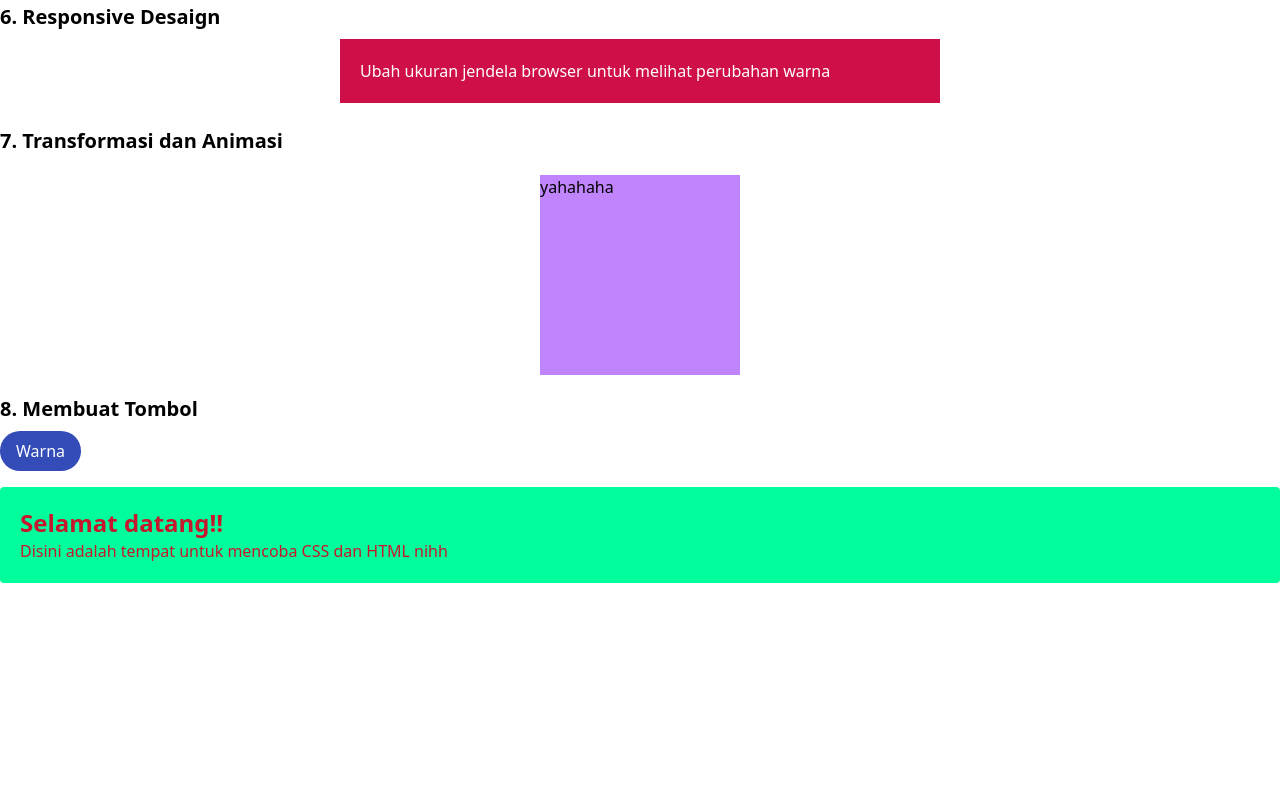
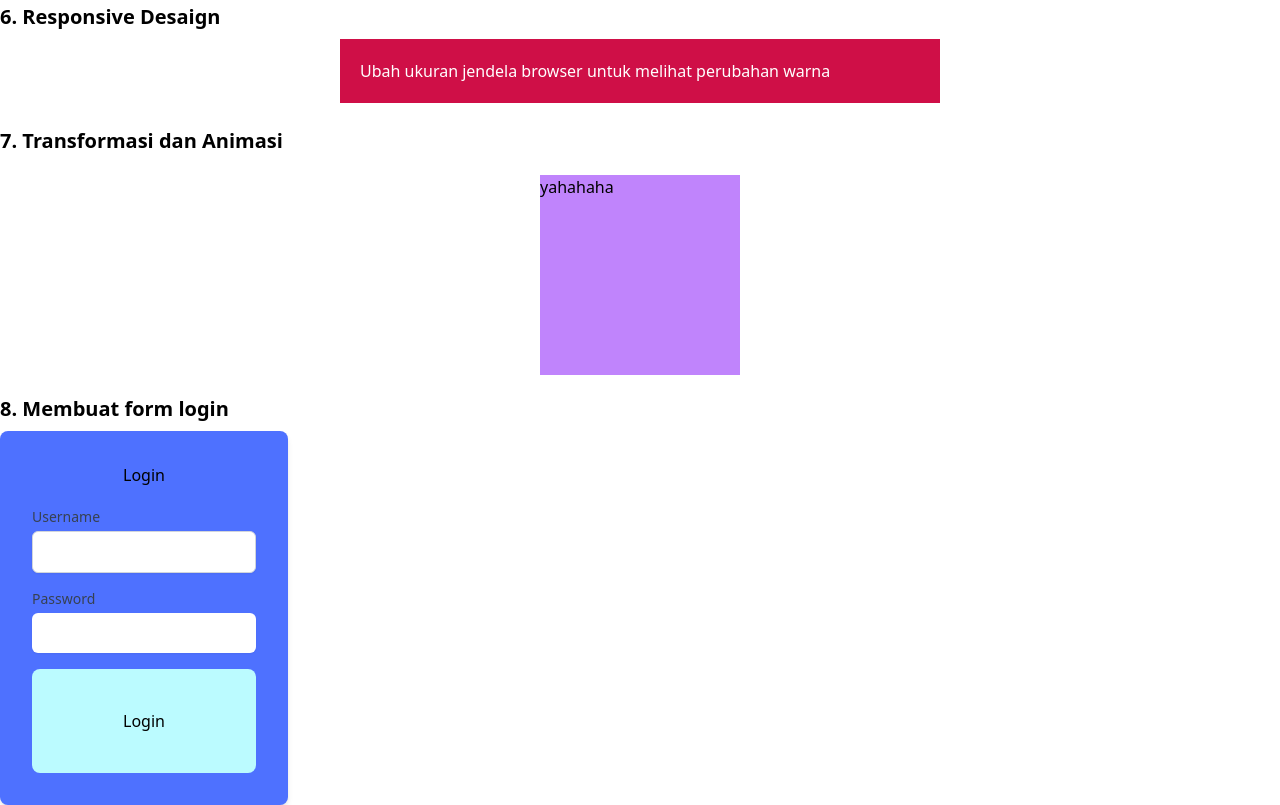
Before and after one commit to fadhilabi22/latihan-perbandingan-css-tailwind-1124160100, a website: page tailwind/tailwind.html in a window 1280 px wide. Shown: the part 815-1620 px from the top of the page. Before the commit the page ends 1398 px from the top, so only its background shows below. Drawn offline with Linux system fonts and the light colour scheme.

Commit message:
form login

```diff
--- a/tailwind/tailwind.html
+++ b/tailwind/tailwind.html
@@ -43,14 +43,21 @@
   <h2 class="text-xl font-semibold mb-2">7. Transformasi dan Animasi</h2>
   <div class="w-[200px] h-[200px] bg-purple-400 mx-auto my-5 transition-transform duration-500 hover:rotate-[20deg] hover:scale-125 hover:bg-indigo-700 hover:rounded-2xl hover:border-2 hover:border-[#FF0B55]">yahahaha</div>
 
-   <!-- Membuat Tombol dan Container -->
-  <h2 class="text-xl font-semibold mb-2">8. Membuat Tombol</h2>
-  <input type="checkbox" id="warna-toggle" class="hidden peer">
-  <label for="warna-toggle" class="inline-block bg-[#344CB7] text-white px-4 py-2 rounded-full cursor-pointer mb-4">Warna</label>
-  <div class="peer-checked:bg-black peer-checked:text-white transition-all duration-300 bg-[#00FF9C] text-[#C5172E] p-5 rounded">
-    <h1 class="text-2xl font-bold">Selamat datang!!</h1>
-    <p class="text-base">Disini adalah tempat untuk mencoba CSS dan HTML nihh</p>
-  </div>
-
+   <!-- Membuat form login -->
+    <h2 class="text-xl font-semibold mb-2">8. Membuat form login</h2>
+    <div class="bg-[#4E71FF] p-8 items-center rounded-lg shadow-md w-72 ">
+      <h2 class="text-center mb-5">Login</h2>
+      <form action="proses-login" method="post" class="space-y-4">
+        <div>
+          <label for="username" class="block text-sm font-medium text-gray-700">Username</label>
+          <input type="text" id="username" name="username" required class="mt-1 block w-full px-4  py-2 border border-gray-300 rounded-md shadow-sm focus:outline-none focus:ring-2 focus:ring-blue-400">
+        </div>
+        <div>
+          <label for="password" class="block text-sm font-medium text-gray-700">Password</label>
+          <input type="password" id="password" name="password" required class="mt-1 block w-full px-4 py-2 border-gray-300 rounded-md shadow-sm focus:outline-none focus:ring-2 focus:ring-blue-400">
+        </div>
+        <button type="submit" class="p-10 w-full bg-[#BBFBFF] border-none rounded-lg cursor-pointer hover:bg-[#7F8CAA]">Login</button>
+      </form>
+    </div>
 </body>
 </html>
```
Also changed, not shown: tailwind/dist/output.css.
